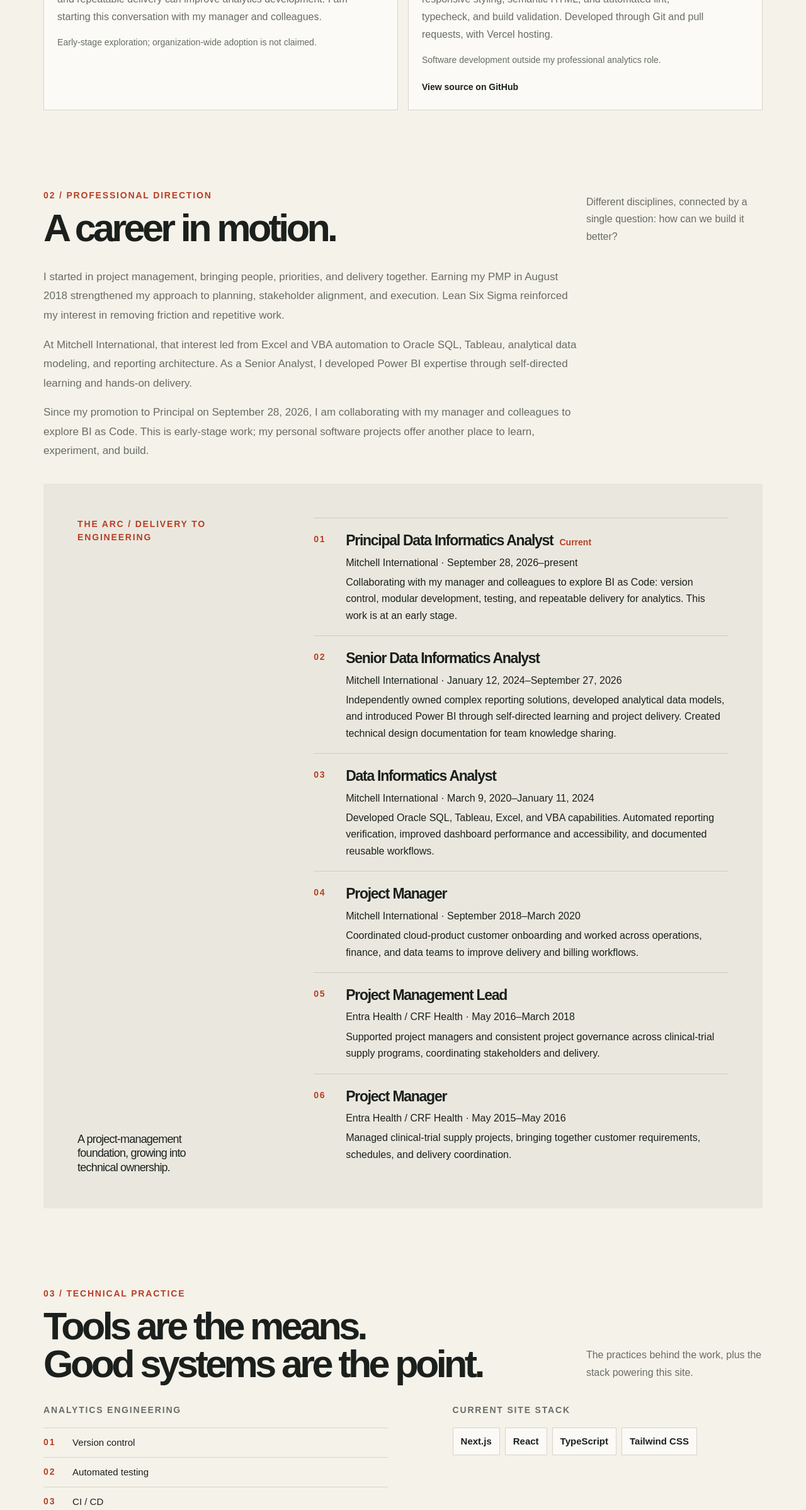
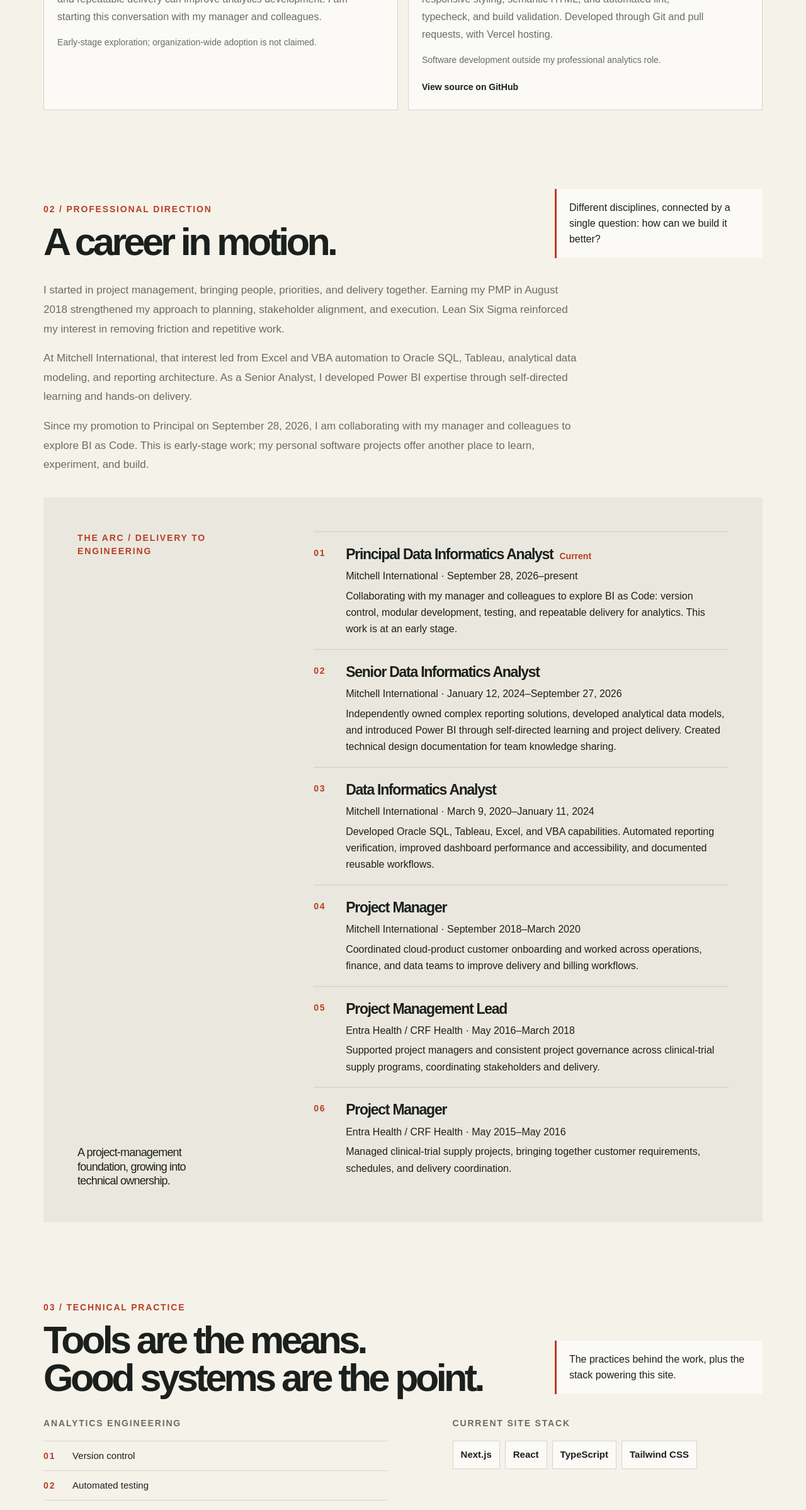
Before and after one commit to mikezhao415/mikezhao.dev, a Next.js app: page / in a window 1280 px wide. Shown: the part 2202-4600 px from the top of the page at 63% size. Built offline with nearby package versions, Linux system fonts and the light colour scheme.

Commit message:
Apply consistent editorial callout styling to section introductions

```diff
--- a/app/portfolio-home.tsx
+++ b/app/portfolio-home.tsx
@@ -136,7 +136,7 @@ export function PortfolioHome() {
               <p className="eyebrow">02 / Professional direction</p>
               <h2 id="journey-title">A career in motion.</h2>
             </div>
-            <p className="section-intro">Different disciplines, connected by a single question: how can we build it better?</p>
+            <p className="section-intro editorial-callout">Different disciplines, connected by a single question: how can we build it better?</p>
           </div>
 
           <div className="career-narrative">
@@ -170,7 +170,7 @@ export function PortfolioHome() {
               <p className="eyebrow">03 / Technical practice</p>
               <h2 id="practice-title">Tools are the means.<br />Good systems are the point.</h2>
             </div>
-            <p className="section-intro">The practices behind the work, plus the stack powering this site.</p>
+            <p className="section-intro editorial-callout">The practices behind the work, plus the stack powering this site.</p>
           </div>
 
           <div className="practice-content">
```
